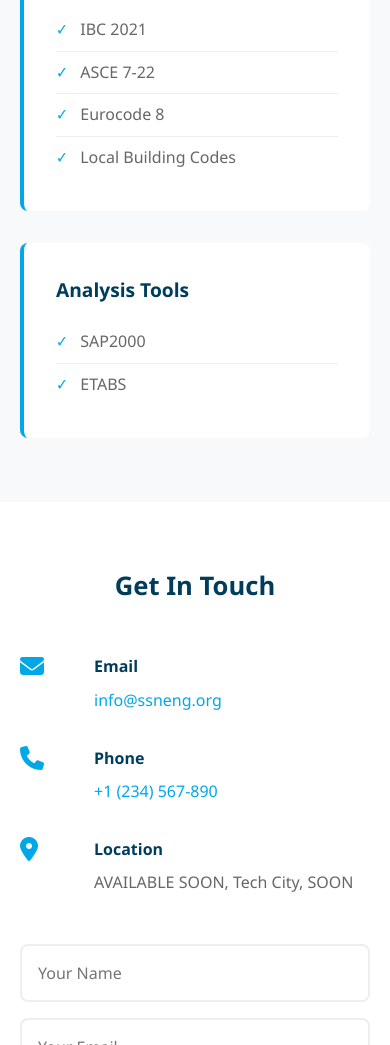
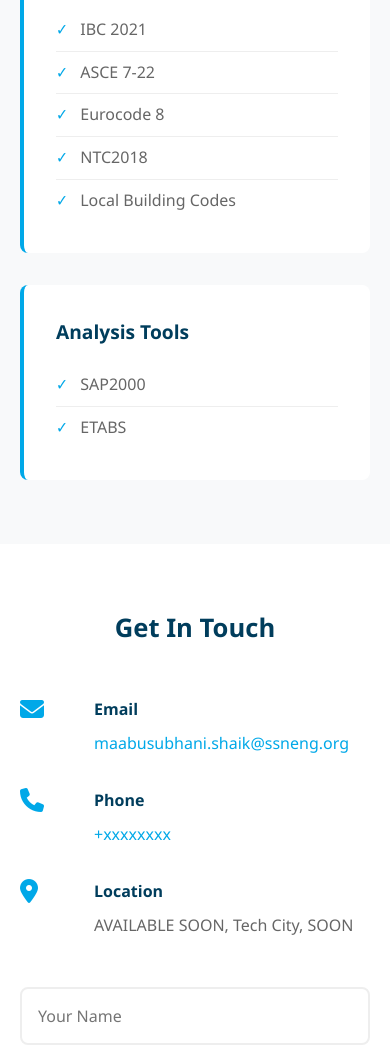
Before and after one commit to smaabusubhani/ssneng.org, a plain HTML site: page index.html in a window 390 px wide. Shown: the part 5120-6165 px from the top of the page. Drawn offline with Linux system fonts and the light colour scheme.

Commit message:
Update contact email and phone number

```diff
--- a/index.html
+++ b/index.html
@@ -158,6 +158,7 @@
                         <li>IBC 2021</li>
                         <li>ASCE 7-22</li>
                         <li>Eurocode 8</li>
+                        <li>NTC2018 </li>
                         <li>Local Building Codes</li>
                     </ul>
                 </div>
@@ -182,14 +183,14 @@
                         <i class="fas fa-envelope"></i>
                         <div>
                             <h4>Email</h4>
-                            <p><a href="mailto:maabusubhani.shaik@ssneng.org">info@ssneng.org</a></p>
+                            <p><a href="mailto:maabusubhani.shaik@ssneng.org">maabusubhani.shaik@ssneng.org</a></p>
                         </div>
                     </div>
                     <div class="contact-item">
                         <i class="fas fa-phone"></i>
                         <div>
                             <h4>Phone</h4>
-                            <p><a href="tel:+xxxxxxxx">+1 (234) 567-890</a></p>
+                            <p><a href="tel:+xxxxxxxx">+xxxxxxxx</a></p>
                         </div>
                     </div>
                     <div class="contact-item">
```
